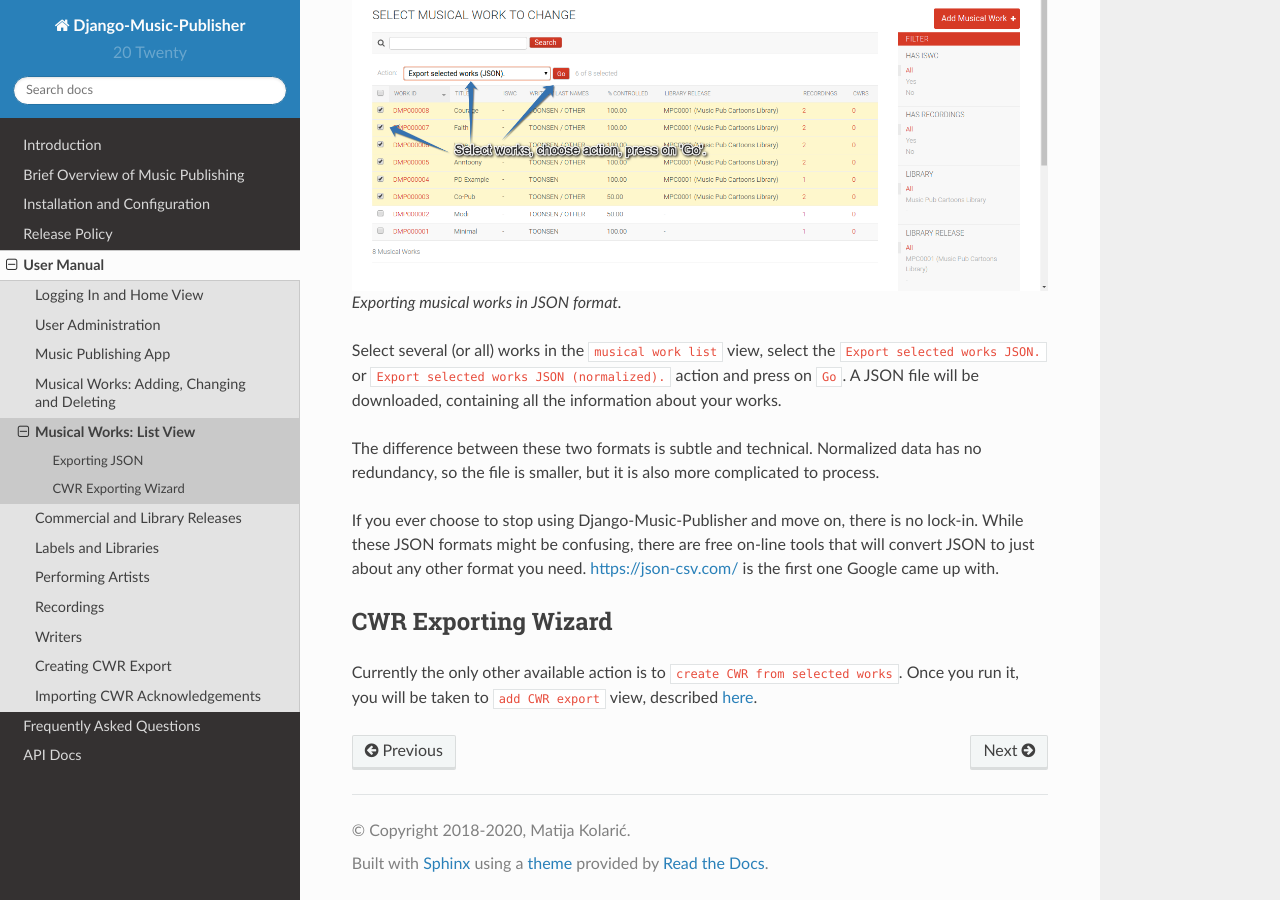
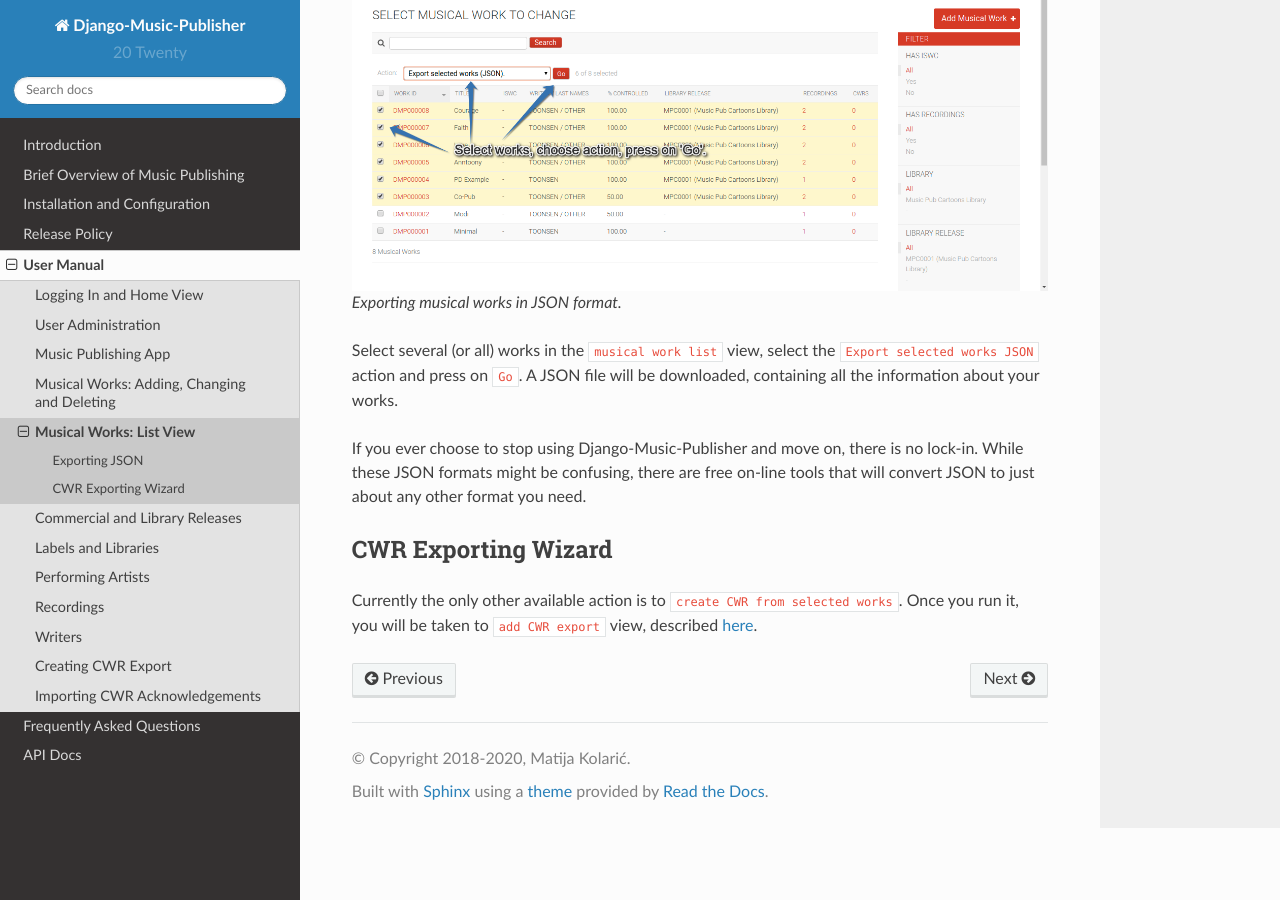
Before and after one commit to matijakolaric-com/django-music-publisher, a Sphinx documentation site: the page built from docs/manual_works_list.rst, in a window 1280 px wide and 900 px high, scrolled down 997 px. Built offline with Sphinx 7.4.7 and the Read the Docs theme 2.0.0, drawn with Linux system fonts in a browser that asks for light colours.

Commit message:
documentation updates

```diff
--- a/docs/manual_works_list.rst
+++ b/docs/manual_works_list.rst
@@ -22,14 +22,15 @@
 
    Exporting musical works in JSON format.
 
-Select several (or all) works in the ``musical work list`` view, select the ``Export selected works JSON.`` or ``Export selected works JSON (normalized).`` action and press on ``Go``. A JSON file will be downloaded, containing all the information about your works.
+Select several (or all) works in the ``musical work list`` view, select the ``Export selected works JSON`` action and
+press on ``Go``. A JSON file will be downloaded, containing all the information about your works.
 
-The difference between these two formats is subtle and technical. Normalized data has no redundancy, so the file is smaller, but it is also more complicated to process.
-
-If you ever choose to stop using Django-Music-Publisher and move on, there is no lock-in. While these JSON formats might be confusing, there are free on-line tools that will convert JSON to just about any other format you need. https://json-csv.com/ is the first one Google came up with.
+If you ever choose to stop using Django-Music-Publisher and move on, there is no lock-in. While these JSON formats might
+be confusing, there are free on-line tools that will convert JSON to just about any other format you need.
 
 
 CWR Exporting Wizard
 ++++++++++++++++++++
 
-Currently the only other available action is to ``create CWR from selected works``. Once you run it, you will be taken to ``add CWR export`` view, described :doc:`here <manual_cwr>`.
+Currently the only other available action is to ``create CWR from selected works``. Once you run it, you will be taken
+to ``add CWR export`` view, described :doc:`here <manual_cwr>`.
```
